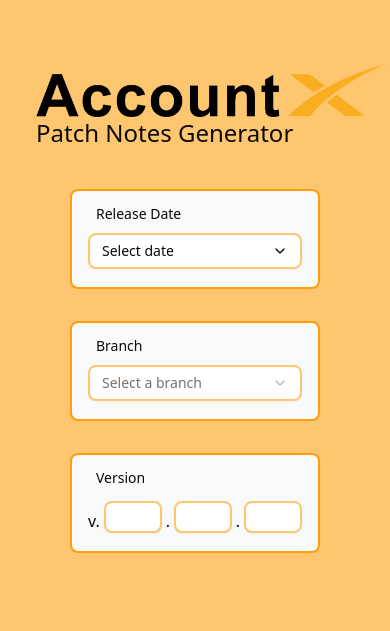
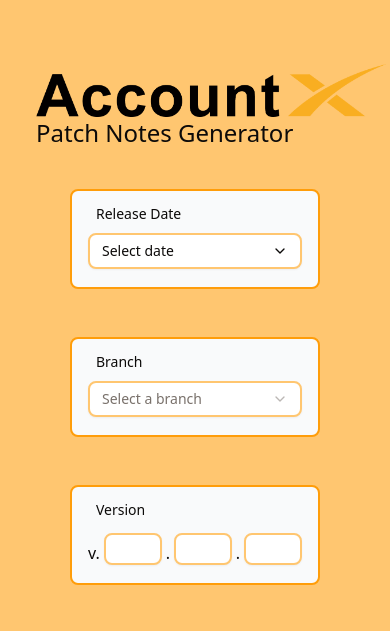
Before and after one commit to danialross/patchNotesGen, a React (Vite) app: page / in a window 390 px wide. Shown: the top 631 px of the page. Built offline with nearby package versions, Linux system fonts and the light colour scheme; some icons are missing.

Commit message:
fix: adjust gap spacing and commit textfiled width

```diff
--- a/src/App.tsx
+++ b/src/App.tsx
@@ -86,8 +86,8 @@ Previous Version: v${oldMajorVersion}.${oldMinorVersion}.${oldBugsVersion}\n
         <img src={Logo} alt="logo" />
         <Label className={"text-2xl"}>Patch Notes Generator</Label>
       </div>
-      <div className={"flex flex-col lg:flex-row gap-8 py-2"}>
-        <div className="flex flex-col w-full items-center">
+      <div className={"flex flex-col lg:flex-row gap-4 lg:gap-8 py-2"}>
+        <div className="flex flex-col items-center gap-2 lg:gap-4">
           <Card>
             <DatePicker setValue={setDate} />
           </Card>
@@ -116,7 +116,7 @@ Previous Version: v${oldMajorVersion}.${oldMinorVersion}.${oldBugsVersion}\n
         <div className="flex flex-col justify-center items-center">
           <UnfoldMoreIcon fontSize="large" className="transform lg:rotate-90" />
         </div>
-        <div className="flex flex-col gap-4 p-4 bg-gray-50 border-2 border-[#FF9D0A] rounded-md ">
+        <div className="w-[350px] lg:w-[400px] flex flex-col gap-4 p-4 bg-gray-50 border-2 border-[#FF9D0A] rounded-md ">
           <CommitTextField setValue={setCommits}
           />
         </div>
--- a/src/components/input/CommitTextField.tsx
+++ b/src/components/input/CommitTextField.tsx
@@ -11,9 +11,9 @@ return <>
 	<Label className={"text-sm px-2 font-medium"}>Commits</Label>
 	<Textarea
 		className={
-			"border-2 border-[#FFC670] bg-white resize-none w-[400px] h-[330px] focus-visible:ring-[#FFC670] focus-visible:border-[#FF9D0A]"
+			"border-2 border-[#FFC670] bg-white resize-none w-full h-[330px] focus-visible:ring-[#FFC670] focus-visible:border-[#FF9D0A]"
 		}
-		placeholder="Type your message here."
+		placeholder="Type commit messages here."
 		onChange={(e) => setValue(e.target.value)}
 	/></>
 }
```
